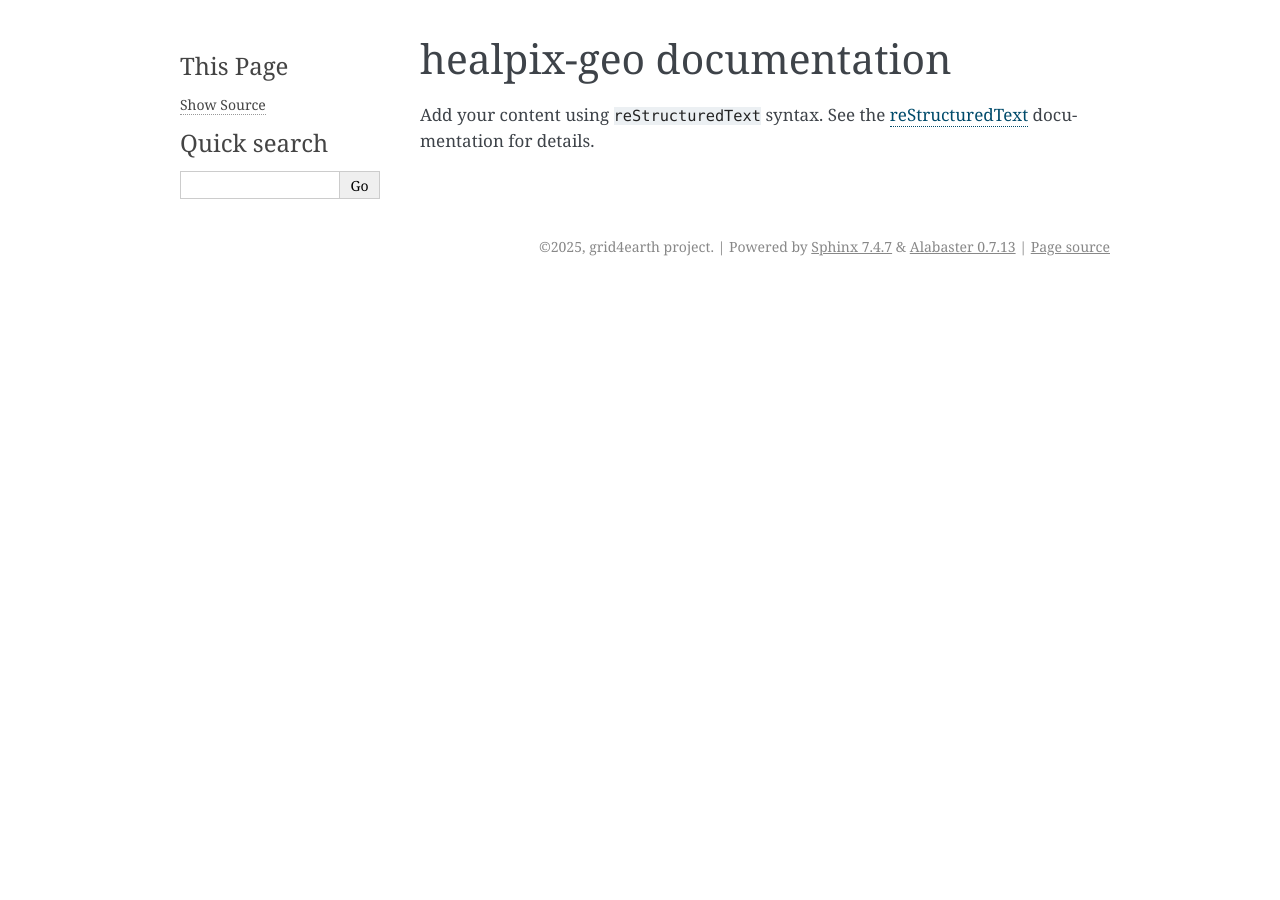
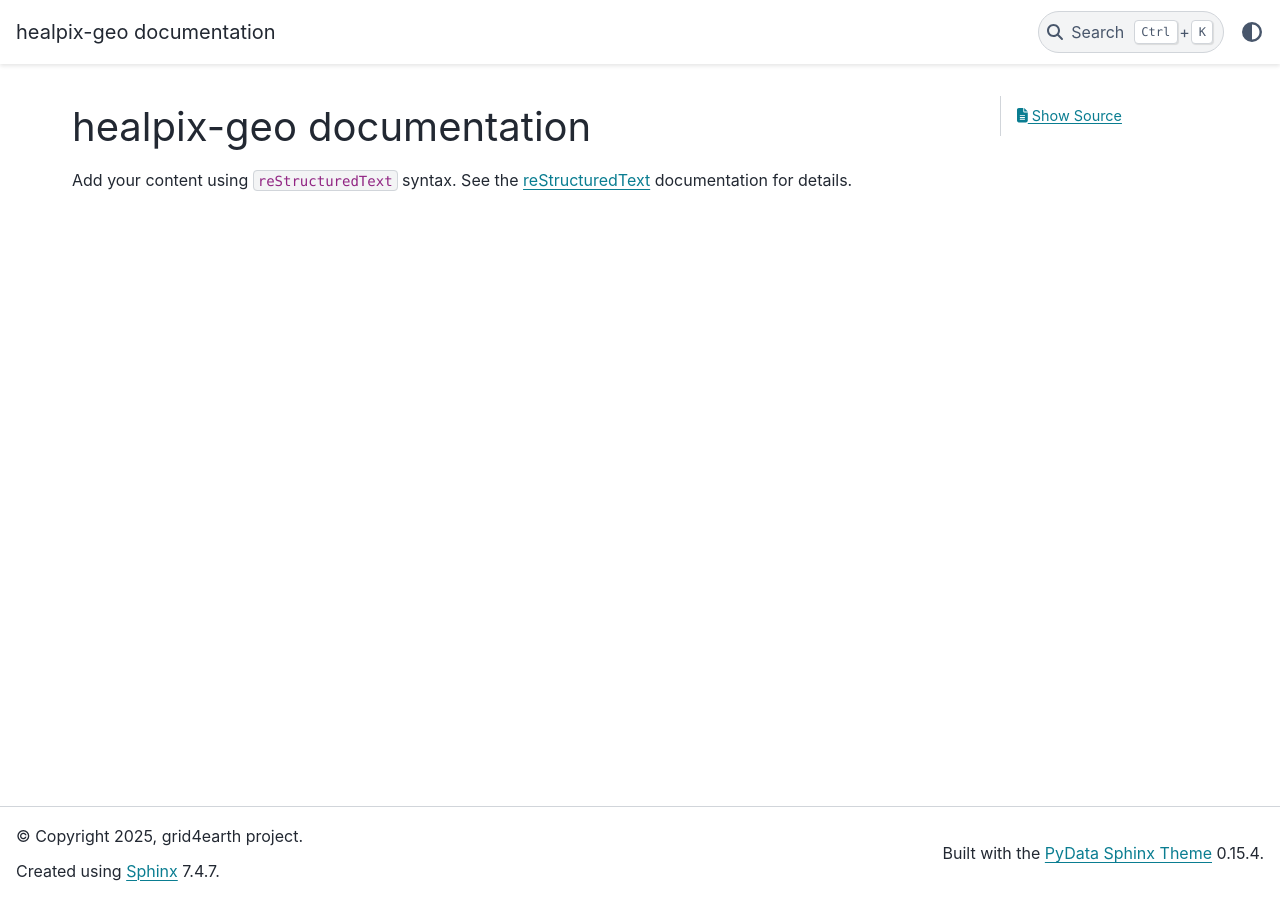
Before and after one commit to keewis/healpix-geo, a Sphinx documentation site: the page built from docs/index.rst, in a window 1280 px wide. Built offline with Sphinx 7.4.7 and the PyData theme 0.15.4, drawn with Linux system fonts in a browser that asks for light colours.

Commit message:
change the theme

```diff
--- a/docs/conf.py
+++ b/docs/conf.py
@@ -24,5 +24,5 @@ exclude_patterns = ["_build", "Thumbs.db", ".DS_Store"]
 # -- Options for HTML output -------------------------------------------------
 # https://www.sphinx-doc.org/en/master/usage/configuration.html#options-for-html-output
 
-html_theme = "alabaster"
+html_theme = "pydata_sphinx_theme"
 html_static_path = ["_static"]
--- a/pyproject.toml
+++ b/pyproject.toml
@@ -16,6 +16,9 @@ dynamic = ["version"]
 [project.optional-dependencies]
 tests = [
   "pytest",
+]
+docs = [
+  "pydata-sphinx-theme",
 ]
 
 [tool.maturin]
```
